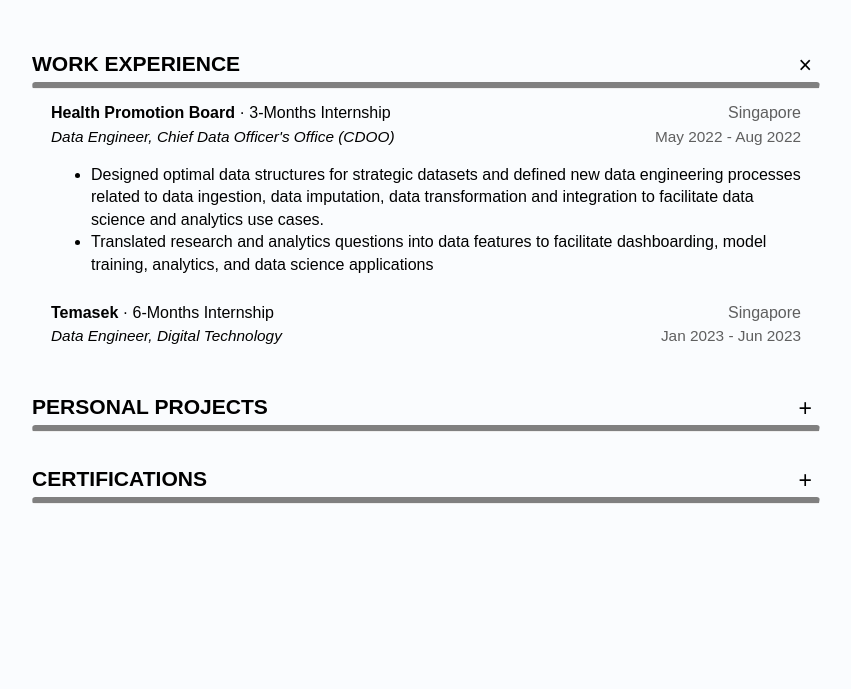
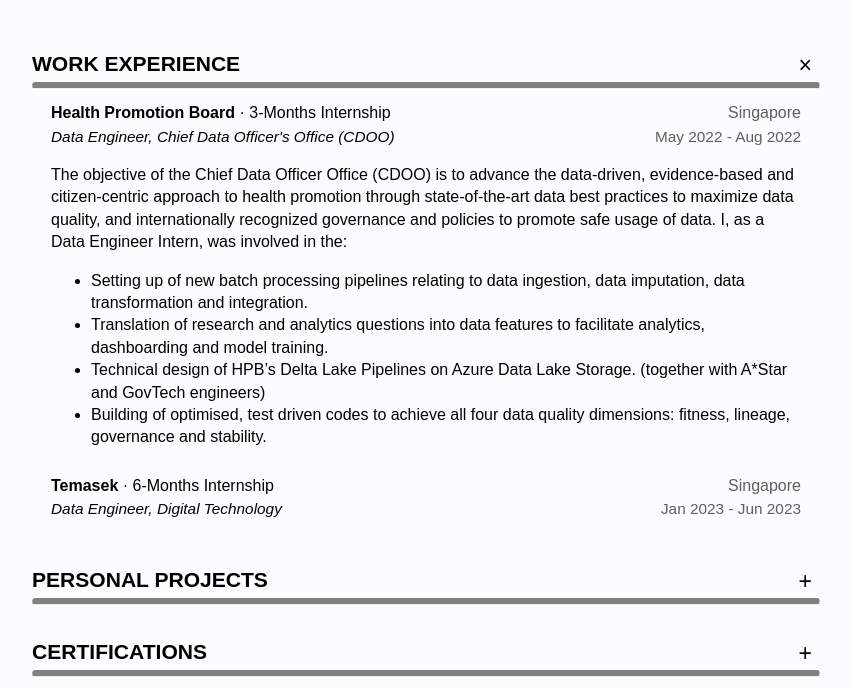
Before and after one commit to shivnarayanan/personal-website, a Flask app: page /experience in a window 1280 px wide. Shown: the part 86-775 px from the top of the page, without its empty margins (214-1065 px from the left). Run offline with Flask 2, Linux system fonts and the light colour scheme.

Commit message:
Update experience.html

```diff
--- a/templates/experience.html
+++ b/templates/experience.html
@@ -17,12 +17,16 @@
                 <p style="margin-top: 0px;"><b>Health Promotion Board</b> · 3-Months Internship</p>
                 <p style="margin-top: -15px; float: right; color:rgb(95, 95, 95); font-size: 96%">May 2022 - Aug 2022</p>
                 <p style="margin-top: -15px; font-size: 96%; font-style: italic;"> Data Engineer, Chief Data Officer's Office (CDOO) </p>
-
+                <p>
+                    The objective of the Chief Data Officer Office (CDOO) is to advance the data-driven, evidence-based and citizen-centric approach to health promotion
+                    through state-of-the-art data best practices to maximize data quality, and internationally recognized governance and policies to promote safe usage of data.
+                    I, as a Data Engineer Intern, was involved in the:
+                </p>
                 <ul>
-                    <li>Designed optimal data structures for strategic datasets and defined new data engineering processes related to data ingestion, data imputation,
-                        data transformation and integration to facilitate data science and analytics use cases.</li>
-                    <li>Translated research and analytics questions into data features to facilitate dashboarding,
-                        model training, analytics, and data science applications</li>
+                    <li>Setting up of new batch processing pipelines relating to data ingestion, data imputation, data transformation and integration.</li>
+                    <li>Translation of research and analytics questions into data features to facilitate analytics, dashboarding and model training.</li>
+                    <li>Technical design of HPB’s Delta Lake Pipelines on Azure Data Lake Storage. (together with A*Star and GovTech engineers)</li>
+                    <li>Building of optimised, test driven codes to achieve all four data quality dimensions: fitness, lineage, governance and stability.</li>
                 </ul>
             </div>
             <div class="about_left">
```
